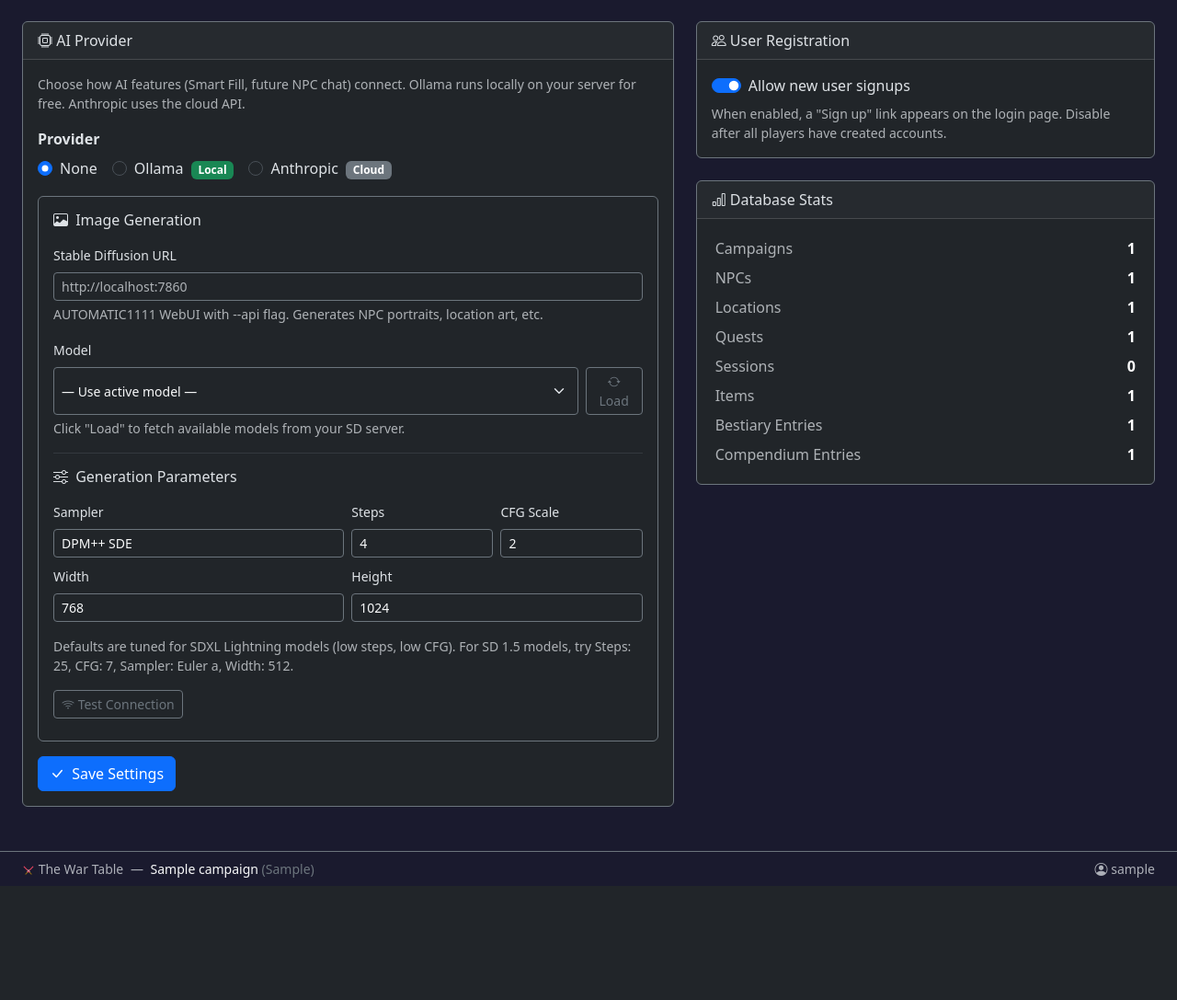
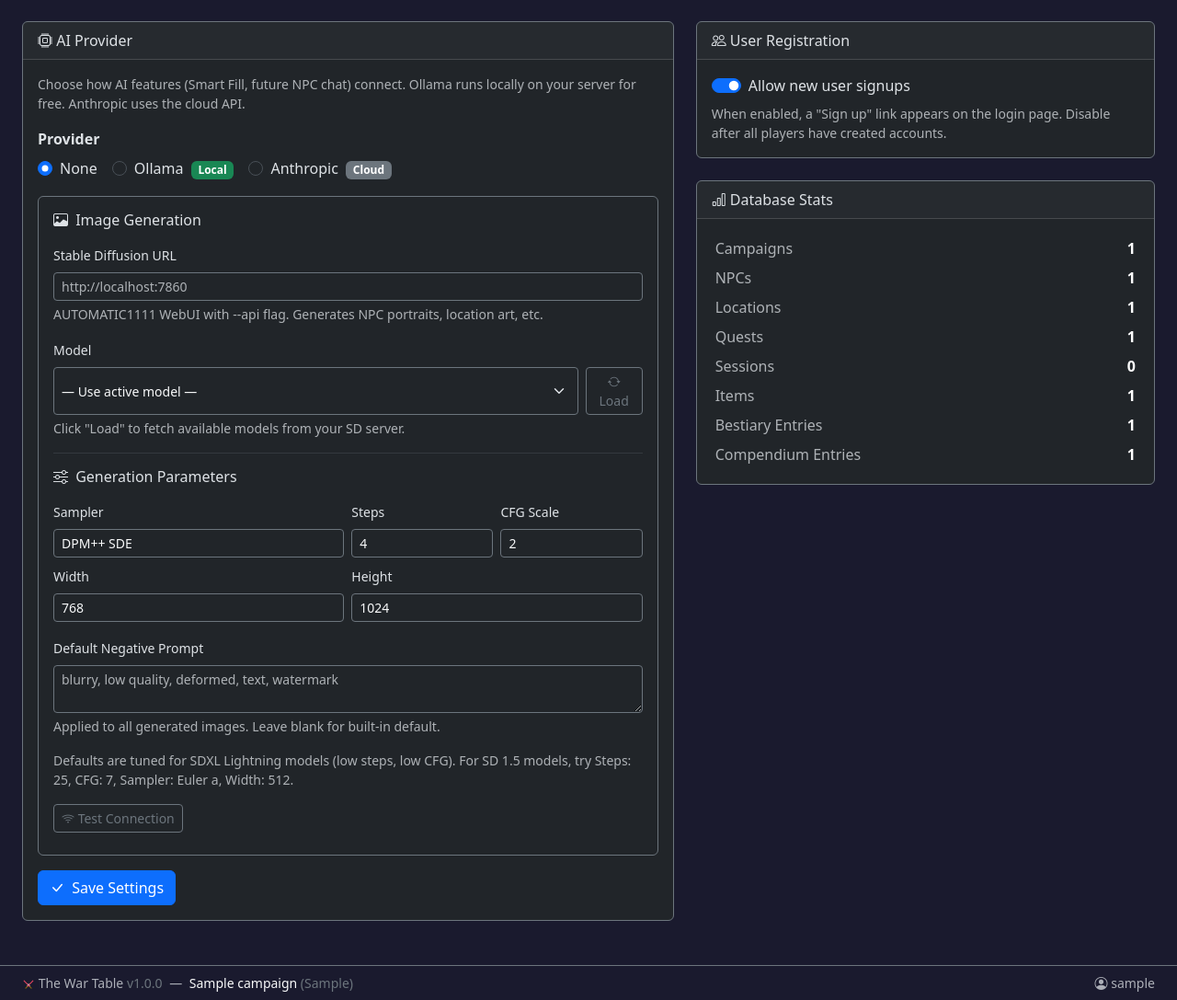
Before and after one commit to soup1977/gm-wiki, a Flask app: page /settings/ in a window 1280 px wide. Shown: the part 152-1239 px from the top of the page at 92% size. Before the commit the page ends 1106 px from the top, so only its background shows below. Run offline with Flask 3, Linux system fonts and the light colour scheme; a user stored in the database is signed in; tables that the repository leaves empty hold one stand-in row (values such as "Sample post"); some libraries are stand-ins or nearby versions.

Commit message:
Add versioning, cache busting, Ollama keep_alive, and SD negative prompts
- App version (v1.0.0) displayed in footer and appended to all static
  file URLs as ?v=1.0.0 to bust browser/Cloudflare cache on updates
- Ollama keep_alive set to 30 minutes so model stays loaded in VRAM
- Configurable default negative prompt in SD settings with per-model
  presets (Lightning, SDXL, SD 1.5)

Co-Authored-By: Claude Opus 4.6 <noreply@anthropic.com>

```diff
--- a/app/__init__.py
+++ b/app/__init__.py
@@ -10,6 +10,10 @@ import markdown as _md
 import os
 import re
 import uuid
+
+# App version — bump this on each release. Appended to static file URLs
+# as a cache-busting query string so browsers/Cloudflare pick up changes.
+APP_VERSION = '1.0.0'
 
 # Create the database object here, but don't attach it to an app yet
 db = SQLAlchemy()
@@ -270,6 +274,20 @@ def create_app():
         return dict(active_campaign=active_campaign)
 
     @app.context_processor
+    def inject_app_version():
+        return dict(app_version=APP_VERSION)
+
+    @app.context_processor
+    def override_url_for():
+        """Append version query string to static file URLs for cache busting."""
+        def versioned_url_for(endpoint, **values):
+            from flask import url_for as _url_for
+            if endpoint == 'static':
+                values['v'] = APP_VERSION
+            return _url_for(endpoint, **values)
+        return dict(url_for=versioned_url_for)
+
+    @app.context_processor
     def inject_ai_status():
         from app.ai_provider import is_ai_enabled
         from app.sd_provider import is_sd_enabled
--- a/app/ai_provider.py
+++ b/app/ai_provider.py
@@ -56,6 +56,7 @@ def get_ai_config():
         'sd_cfg_scale': settings.get('sd_cfg_scale', '2'),
         'sd_width': settings.get('sd_width', '768'),
         'sd_height': settings.get('sd_height', '1024'),
+        'sd_negative_prompt': settings.get('sd_negative_prompt', ''),
     }
 
 
@@ -102,6 +103,7 @@ def _call_ollama(config, system_prompt, messages):
                 'model': model,
                 'messages': ollama_messages,
                 'stream': False,
+                'keep_alive': '30m',  # Keep model loaded in VRAM for 30 min
             },
             timeout=300,  # 5 min — first request loads model into VRAM, can be slow
         )
--- a/app/routes/settings.py
+++ b/app/routes/settings.py
@@ -27,6 +27,7 @@ def index():
         AppSetting.set('sd_cfg_scale', request.form.get('sd_cfg_scale', '2').strip())
         AppSetting.set('sd_width', request.form.get('sd_width', '768').strip())
         AppSetting.set('sd_height', request.form.get('sd_height', '1024').strip())
+        AppSetting.set('sd_negative_prompt', request.form.get('sd_negative_prompt', '').strip())
         # User registration toggle
         AppSetting.set('allow_signup', 'true' if request.form.get('allow_signup') else 'false')
         flash('Settings saved.', 'success')
--- a/app/sd_provider.py
+++ b/app/sd_provider.py
@@ -48,6 +48,7 @@ def _get_sd_settings():
         'sampler_name': AppSetting.get('sd_sampler', 'DPM++ SDE'),
         'width': int(AppSetting.get('sd_width', '768')),
         'height': int(AppSetting.get('sd_height', '1024')),
+        'negative_prompt': AppSetting.get('sd_negative_prompt', ''),
     }
 
 
@@ -73,9 +74,9 @@ def sd_generate(prompt, negative_prompt='', width=None, height=None):
     url = url.rstrip('/')
     settings = _get_sd_settings()
 
-    # Default negative prompt if none provided
+    # Use saved negative prompt from settings if none provided by caller
     if not negative_prompt:
-        negative_prompt = 'blurry, low quality, deformed, text, watermark, signature, extra limbs'
+        negative_prompt = settings.get('negative_prompt') or 'blurry, low quality, deformed, text, watermark, signature, extra limbs'
 
     payload = {
         'prompt': prompt,
--- a/app/templates/base.html
+++ b/app/templates/base.html
@@ -211,6 +211,7 @@
     <div class="d-flex justify-content-between align-items-center">
         <span class="text-muted small">
             <img src="{{ url_for('static', filename='favicon.svg') }}" alt="" width="14" height="14"> The War Table
+            <span class="text-secondary">v{{ app_version }}</span>
             {% if active_campaign %}
                 <span class="mx-1">&mdash;</span>
                 <span class="text-light">{{ active_campaign.name }}</span>
--- a/app/templates/settings/index.html
+++ b/app/templates/settings/index.html
@@ -162,6 +162,13 @@
                                    value="{{ ai_config.sd_height or '1024' }}">
                         </div>
                     </div>
+                    <div class="mb-3">
+                        <label for="sd_negative_prompt" class="form-label small">Default Negative Prompt</label>
+                        <textarea class="form-control form-control-sm bg-dark text-light border-secondary"
+                                  id="sd_negative_prompt" name="sd_negative_prompt" rows="2"
+                                  placeholder="blurry, low quality, deformed, text, watermark">{{ ai_config.sd_negative_prompt or '' }}</textarea>
+                        <div class="form-text">Applied to all generated images. Leave blank for built-in default.</div>
+                    </div>
                     <div class="form-text mb-3">
                         Defaults are tuned for SDXL Lightning models (low steps, low CFG).
                         For SD 1.5 models, try Steps: 25, CFG: 7, Sampler: Euler a, Width: 512.
@@ -320,11 +327,14 @@ function loadSdModels() {
 // Auto-detect model type and suggest settings when model changes
 const SD_PRESETS = [
     { match: ['lightning', 'turbo', 'lcm'], label: 'Lightning/Turbo',
-      steps: 4, cfg: 2, sampler: 'DPM++ SDE' },
+      steps: 4, cfg: 2, sampler: 'DPM++ SDE',
+      negative: 'blurry, low quality, deformed, text, watermark, signature' },
     { match: ['xl', 'sdxl', 'pony'], label: 'SDXL',
-      steps: 20, cfg: 5, sampler: 'DPM++ 2M' },
+      steps: 20, cfg: 5, sampler: 'DPM++ 2M',
+      negative: 'blurry, low quality, deformed, text, watermark, signature, extra limbs, bad anatomy' },
     { match: [], label: 'SD 1.5 (default)',
-      steps: 25, cfg: 7, sampler: 'Euler a' },
+      steps: 25, cfg: 7, sampler: 'Euler a',
+      negative: 'blurry, low quality, deformed, text, watermark, signature, extra limbs, bad anatomy, bad hands' },
 ];
 
 function detectModelPreset(modelName) {
@@ -349,6 +359,7 @@ document.getElementById('sd_model').addEventListener('change', function() {
     document.getElementById('sd_steps').value = preset.steps;
     document.getElementById('sd_cfg_scale').value = preset.cfg;
     document.getElementById('sd_sampler').value = preset.sampler;
+    document.getElementById('sd_negative_prompt').value = preset.negative;
     document.getElementById('sd_width').value = isXL ? 768 : 512;
     document.getElementById('sd_height').value = isXL ? 1024 : 768;
 
```
